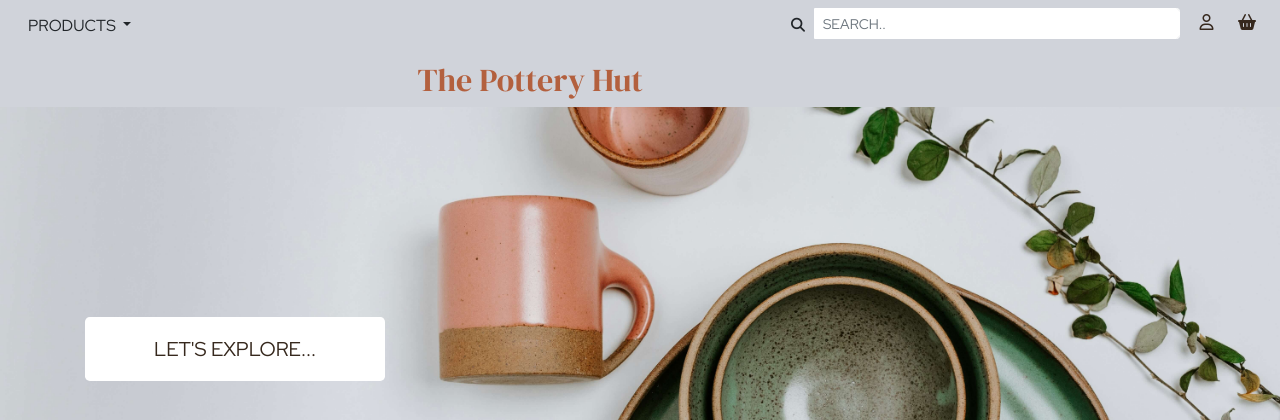
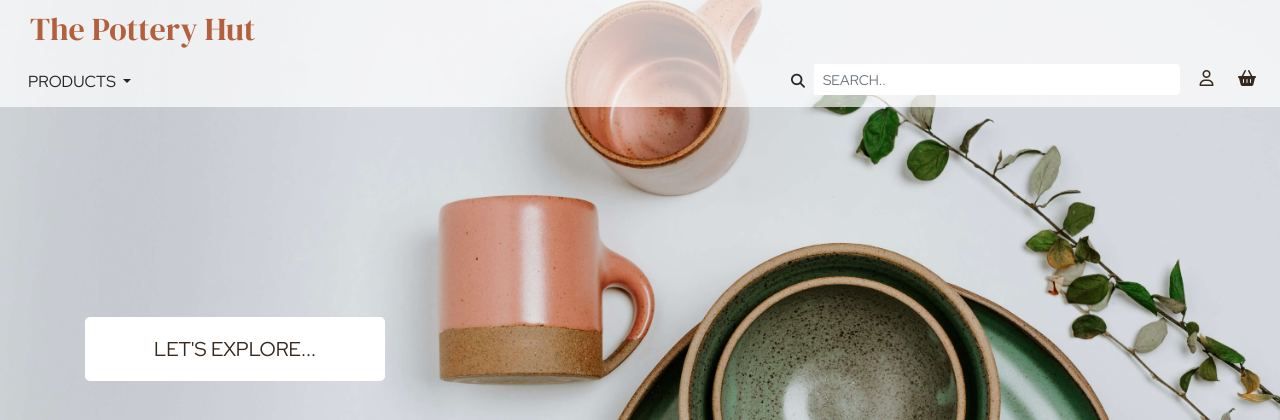
Before and after one commit to mristimaki/the-pottery-hut, a Django app: page / in a window 1280 px wide. Shown: the top 420 px of the page. Run offline with Django 3.2, Linux system fonts and the light colour scheme; some libraries are stand-ins or nearby versions.

Commit message:
Added style to header and changed fonts to site

```diff
--- a/static/css/base.css
+++ b/static/css/base.css
@@ -11,8 +11,8 @@ body {
     font-weight: 300 light;
 }
 
-.page-header {
-    background-color: #D0D3DA;
+.header-bg {
+    background-color: rgba(255, 255, 255, 0.7);
 }
 
 input:focus {
--- a/templates/base.html
+++ b/templates/base.html
@@ -42,7 +42,12 @@
     <title>The Pottery Hut {% block extra_title %}{% endblock %}</title>
   </head>
   <body>
-    <header class="container-fluid fixed-top page-header">
+    <header class="container-fluid fixed-top header-bg">
+      <!-- Pottery Logo -->
+      <div class="col-5 align-self-center">
+        <a href="{% url 'home' %}" class="nav-link pottery-logo"><h2>The Pottery Hut</h2></a>
+      </div>
+
       <!-- product collapsable menu -->
       <div class="row">
         <div class="col my-auto py-lg-0">
@@ -103,13 +108,6 @@
           </div>
         </div>
       </div>
-      <div class="container">
-        <div class="row justify-content-center">
-          <div class="col-5 align-self-center">
-            <a href="{% url 'home' %}" class="nav-link pottery-logo"><h2>The Pottery Hut</h2></a>
-          </div>
-        </div>
-      </div>
     </header>
 
     {% if messages %}
```
